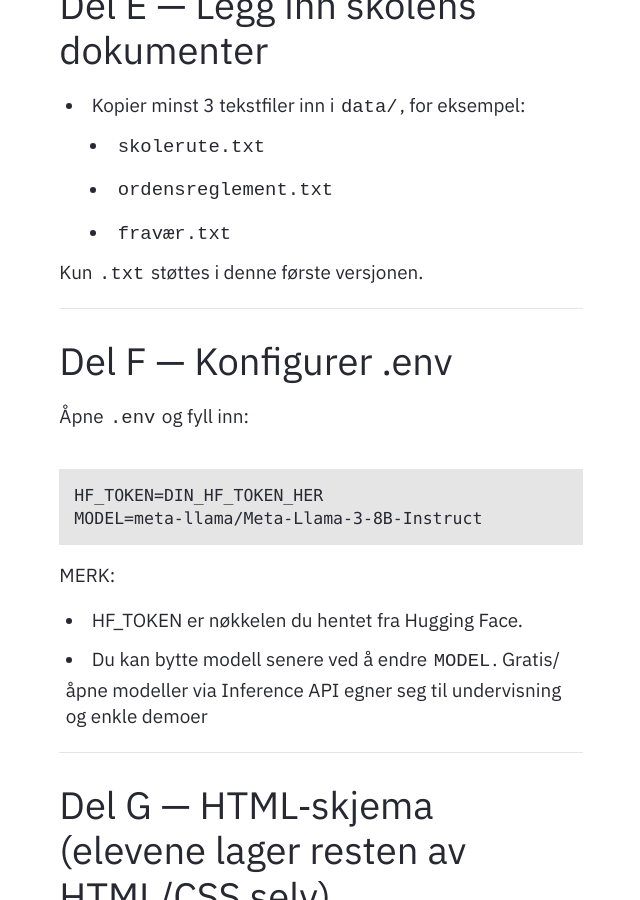
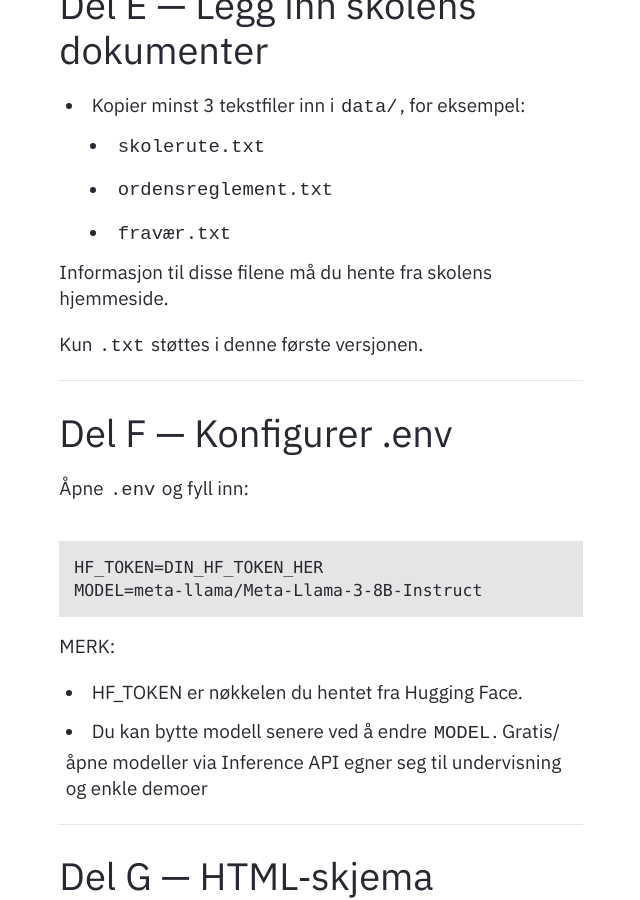
Before and after one commit to Cha-IM/cha-im.github.io, a Jekyll site: the page built from _notes/Public/Teknologiforståelse/Kunstig intelligens/Lag en web-app med KI-agent.md, in a window 1280 px wide and 900 px high, scrolled down 3037 px. Shown: the whole window, without its empty margins (319-959 px from the left). Built offline with Jekyll 4.4.1, drawn with Linux system fonts in a browser that asks for light colours.

Commit message:
TRFK-811339 2026-2-26:14:1:45

```diff
--- a/_notes/Public/Teknologiforståelse/Kunstig intelligens/Lag en web-app med KI-agent.md
+++ b/_notes/Public/Teknologiforståelse/Kunstig intelligens/Lag en web-app med KI-agent.md
@@ -93,6 +93,8 @@ Du skal se `(venv)` foran prompten.
     - `skolerute.txt`
     - `ordensreglement.txt`
     - `fravær.txt`
+
+Informasjon til disse filene må du hente fra skolens hjemmeside.
 
 Kun `.txt` støttes i denne første versjonen.
 
```
